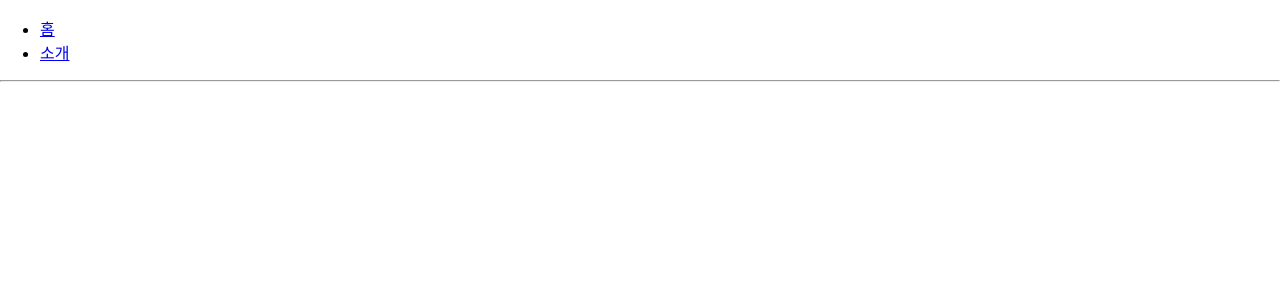
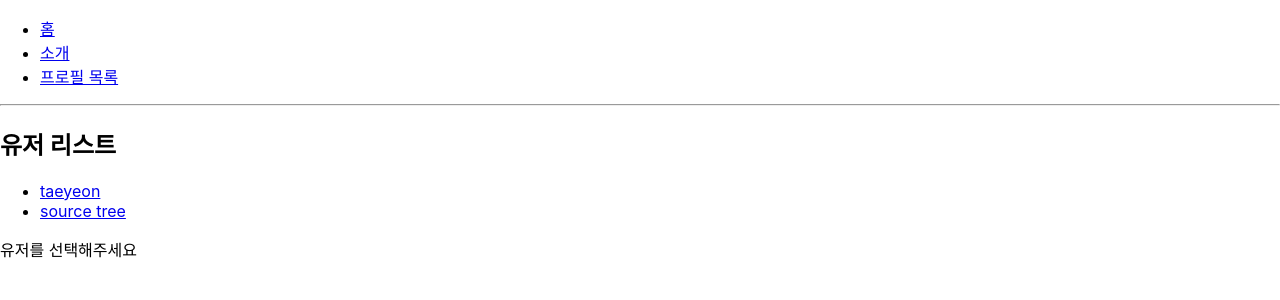
Before and after one commit to Taeyeon-Lim/react-router-tutorial, a React (Create React App) app: page /profiles in a window 1280 px wide. Shown: the top 300 px of the page. Built offline with nearby package versions, Linux system fonts and the light colour scheme; the HTML template or start-up script is replaced by a standard one.

Commit message:
서브 라우터와 inline function render하기

```diff
--- a/src/App.js
+++ b/src/App.js
@@ -1,7 +1,7 @@
 import { Route, Link } from 'react-router-dom';
 import About from './About';
 import Home from './Home';
-import Profile from './Profile';
+import Profiles from './Profiles';
 
 function App() {
   return (
@@ -13,11 +13,14 @@ function App() {
         <li>
           <Link to='/about'>소개</Link>
         </li>
+        <li>
+          <Link to='profiles'>프로필 목록</Link>
+        </li>
       </ul>
       <hr />
       <Route path='/' component={Home} exact />
       <Route path='/about' component={About} />
-      <Route path='/profiles/:username' component={Profile} />
+      <Route path='/profiles' component={Profiles} />
     </div>
   );
 }
--- a/src/Profile.js
+++ b/src/Profile.js
@@ -14,7 +14,7 @@ function Profile({ match }) {
   const profile = profileData[username];
 
   if (!profile) {
-    return <div>해당 사용자가 없습니다</div>;
+    return <div>선택된 사용자가 없습니다</div>;
   }
   return (
     <div>
--- /dev/null
+++ b/src/Profiles.js
@@ -0,0 +1,28 @@
+import { Link, Route } from 'react-router-dom';
+import Profile from './Profile';
+
+function Profiles() {
+  return (
+    <div>
+      <h2>유저 리스트</h2>
+      <ul>
+        <li>
+          <Link to='/profiles/taeyeon'>taeyeon</Link>
+        </li>
+        <li>
+          <Link to='/profiles/sourcetree'>source tree</Link>
+        </li>
+      </ul>
+
+      {/* 유저가 선택되지 않았을 때 */}
+      <Route
+        path='/profiles'
+        exact
+        render={() => <div>유저를 선택해주세요</div>}
+      />
+      <Route path='/profiles/:username' component={Profile} />
+    </div>
+  );
+}
+
+export default Profiles;
```
Also changed, not shown: 1 other file (tests, documents, lock files or other folders).
